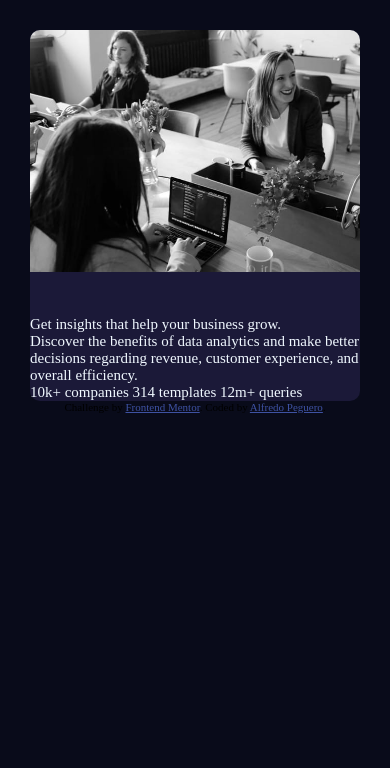
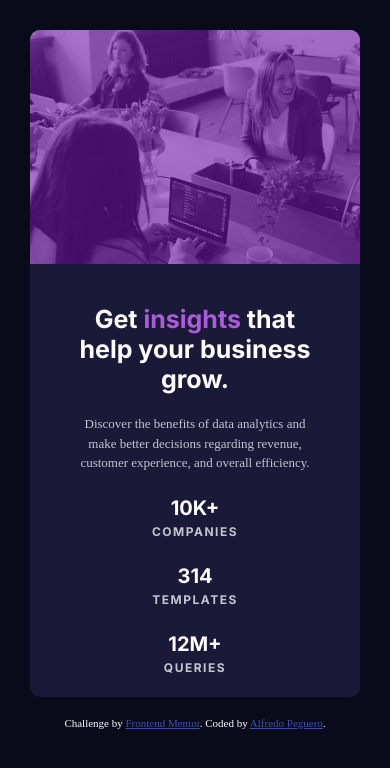
Before and after one commit to AlfredoPeguero/stats-review, a plain HTML site: page index.html in a window 390 px wide. Drawn offline with Linux system fonts and the light colour scheme.

Commit message:
mobile first

```diff
--- a/css/style.css
+++ b/css/style.css
@@ -1,3 +1,5 @@
+@import url("https://fonts.googleapis.com/css2?family=Inter:wght@400;700&display=swap");
+
 *,
 *::after,
 *::before {
@@ -5,41 +7,91 @@
   margin: 0;
   padding: 0;
 }
-body{
-    background: hsl(233, 47%, 7%);
-    padding: 30px;
+body {
+  background: hsl(233, 47%, 7%);
+  padding: 30px;
 }
-body .container{
-   max-width: 375px;
-   background-color: hsl(244, 38%, 16%);
-   border-radius: 10px;
-   display: flex;
-  flex-direction: column;
+body .container {
+  max-width: 375px;
+  background-color: hsl(244, 38%, 16%);
+  border-radius: 10px;
+}
 
+.container .container-img {
+  background-image: url("../images/image-header-mobile.jpg");
+  background-size: cover;
+  height: 60vw;
+  border-radius: 10px 10px 0 0;
+  margin-bottom: 20px;
+  position: relative;
 }
-.container .container-img img::after{
+.container-img::before {
   content: "";
   display: block;
   width: 100%;
-  background-color: hsl(277, 64%, 61%);
+  background-color: hsla(276, 77%, 39%, 0.589);
+  border-radius: 10px 10px 0 0;
   top: 0;
   left: 0;
-  opacity: 1;
+  bottom: 0;
+  right: 0;
   position: absolute;
-  z-index: 0;
 }
-.container .container-img img{
-    width: 100%;
-    border-radius: 10px 10px 0 0;
-    margin-bottom: 40px;
 
+.card-description {
+  display: flex;
+  flex-direction: column;
+  align-items: center;
 }
-.main-title, .stats, .description{
-  color: aliceblue;
-  font-size: 15px;
+
+.main-title {
+  font-family: "Inter", sans-serif;
+  font-weight: 700;
+  text-align: center;
+  font-size: 25px;
+  margin: 20px;
+  width: 10em;
+  color: hsl(0, 0%, 100%);
+}
+.main-title strong {
+  color: hsl(277, 64%, 61%);
+}
+
+.description {
+  color: hsla(0, 0%, 100%, 0.75);
+  text-align: center;
+  width: 19em;
+  line-height: 1.5;
+  font-size: 13px;
+  font-weight: 400;
+  margin-bottom: 10px auto;
+}
+.stats {
+  color: hsl(0, 0%, 100%);
+  font-family: "inter", sans-serif;
+  font-weight: 700;
+  text-align: center;
+  width: 7em;
+  margin: 10px auto;
+  line-height: 1.5;
+  display: flex;
+  flex-direction: column;
+}
+.numbers {
+  font-size: 20px;
+  margin: 10px auto;
+  text-transform: uppercase;
+}
+.sub {
+  color: hsla(0, 0%, 100%, 0.75);
+  font-size: 12px;
+  text-transform: uppercase;
+  letter-spacing: 1.5px;
 }
 
 .attribution {
+  margin-top: 20px;
+  color: hsl(0, 0%, 100%);
   font-size: 11px;
   text-align: center;
 }
--- a/index.html
+++ b/index.html
@@ -20,17 +20,30 @@
   <body>
     <div class="container">
       <div class="container-img">
-        <img src="./images/image-header-mobile.jpg" alt="" />
+          <!-- <img src="./images/image-header-mobile.jpg" alt="" /> -->
       </div>
 
-      <div class="main-title">Get insights that help your business grow.</div>
+      <div class="card-description">
+        <div class="main-title">Get <strong> insights </strong> that help your business grow.</div>
 
-      <div class="description">
-        Discover the benefits of data analytics and make better decisions
-        regarding revenue, customer experience, and overall efficiency.
+        <div class="description">
+          Discover the benefits of data analytics and make better decisions
+          regarding revenue, customer experience, and overall efficiency.
+        </div>
+
+        <div class="stats">
+           <div class="numbers">
+             10k+ <div class="sub">companies </div>
+           </div>
+           <div class="numbers">
+             314 <div class="sub">templates </div>
+           </div>
+           <div class="numbers">
+              12m+ <div class="sub">queries</div>
+           </div>
+
+        </div>
       </div>
-
-      <div class="stats">10k+ companies 314 templates 12m+ queries</div>
     </div>
 
     <div class="attribution">
```
